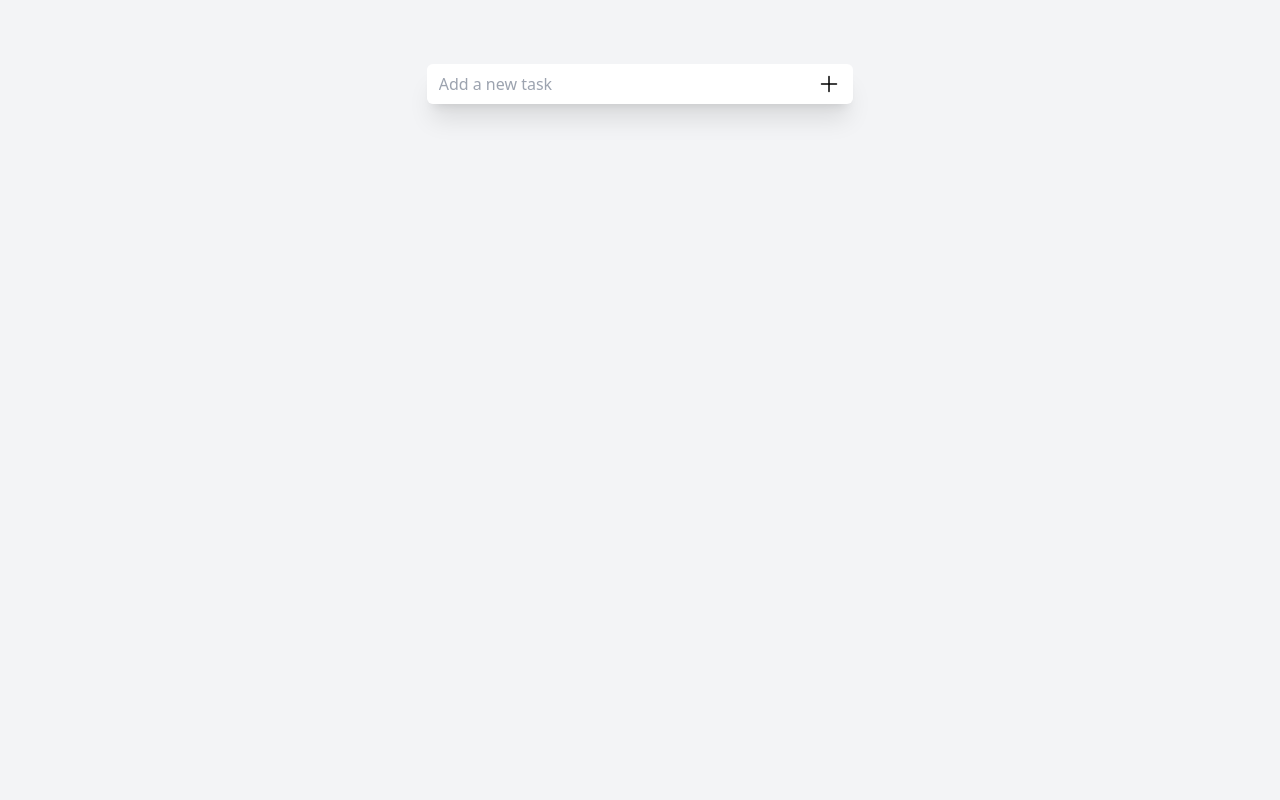
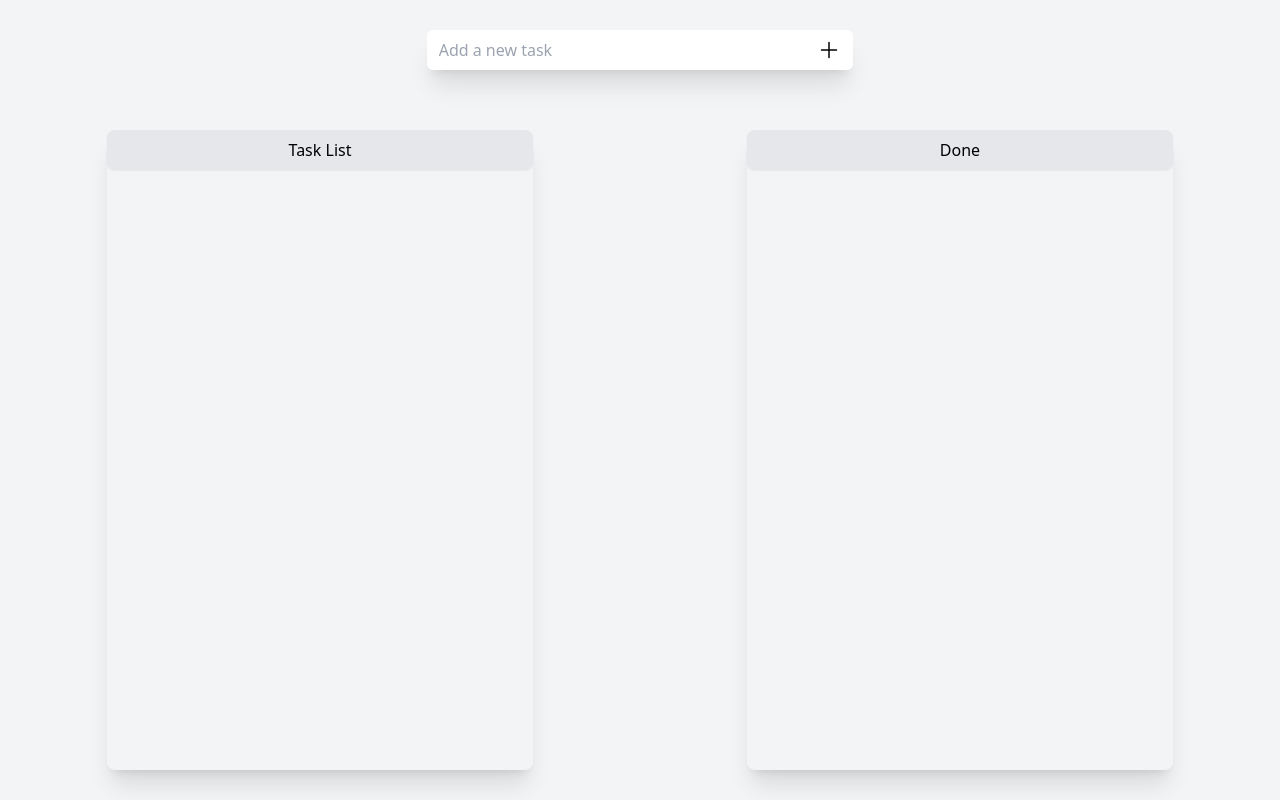
Before and after one commit to pakerchang/vue-todo-ts, a Vue app: page / in a window 1280 px wide. Built offline with nearby package versions, Linux system fonts and the light colour scheme.

Commit message:
feat(component) Add TaskList.

```diff
--- a/src/App.vue
+++ b/src/App.vue
@@ -1,11 +1,13 @@
 <script setup lang="ts">
 import LayoutPublic from "@/components/layout/LayoutPublic.vue";
 import AddTask from '@/components/AddTask.vue'
+import TaskList from '@/components/TaskList.vue'
 
 </script>
 
 <template>
   <LayoutPublic>
     <AddTask />
+    <TaskList />
   </LayoutPublic>
 </template>
--- /dev/null
+++ b/src/components/TaskList.vue
@@ -0,0 +1,10 @@
+<script setup lang="ts">
+import LayoutList from "@/components/layout/LayoutList.vue";
+import List from "@/components/shared/List.vue"
+</script>
+<template>
+  <LayoutList>
+    <List title="Task List" />
+    <List title="Done" />
+  </LayoutList>
+</template>
--- a/src/components/layout/LayoutAddTask.vue
+++ b/src/components/layout/LayoutAddTask.vue
@@ -1,5 +1,5 @@
 <template>
-  <div class="w-1/3 flex items-center rounded-md shadow-xl bg-white mt-16">
+  <div class="w-1/3 flex items-center rounded-md shadow-xl bg-white">
     <slot></slot>
   </div>
 </template>
--- /dev/null
+++ b/src/components/layout/LayoutList.vue
@@ -0,0 +1,5 @@
+<template>
+  <div class="w-full h-[80%] flex justify-around items-center">
+    <slot></slot>
+  </div>
+</template>
--- a/src/components/layout/LayoutPublic.vue
+++ b/src/components/layout/LayoutPublic.vue
@@ -1,5 +1,5 @@
 <template>
-  <div class="w-screen h-screen flex flex-col items-center bg-gray-100">
+  <div class="w-screen h-screen flex flex-col justify-around items-center bg-gray-100">
     <slot></slot>
   </div>
 </template>
--- /dev/null
+++ b/src/components/shared/List.vue
@@ -0,0 +1,19 @@
+<script setup lang="ts">
+const props = defineProps({
+  title: String,
+  data: Array
+})
+</script>
+
+<template>
+  <div class="w-1/3 h-full flex-col shadow-xl rounded-lg">
+    <h2 class="text-center py-2 shadow-sm rounded-lg bg-gray-200">{{ title }}</h2>
+    <!-- How to bind map key for typescript ? -->
+    <div class="h-8 flex px-4 justify-between items-center my-3" v-for="(item, index) in data" :key:string="item">
+      {{ item }}
+      <div>
+        <slot></slot>
+      </div>
+    </div>
+  </div>
+</template>
```
